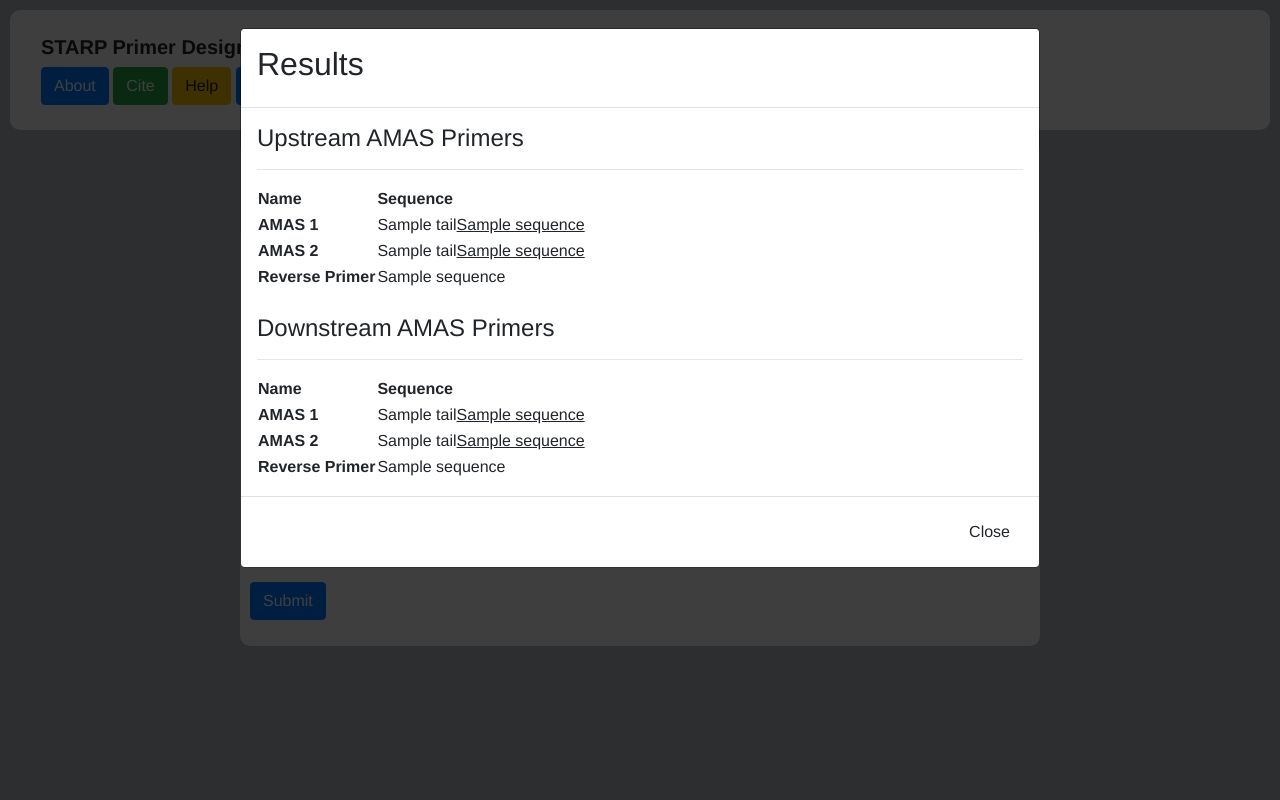
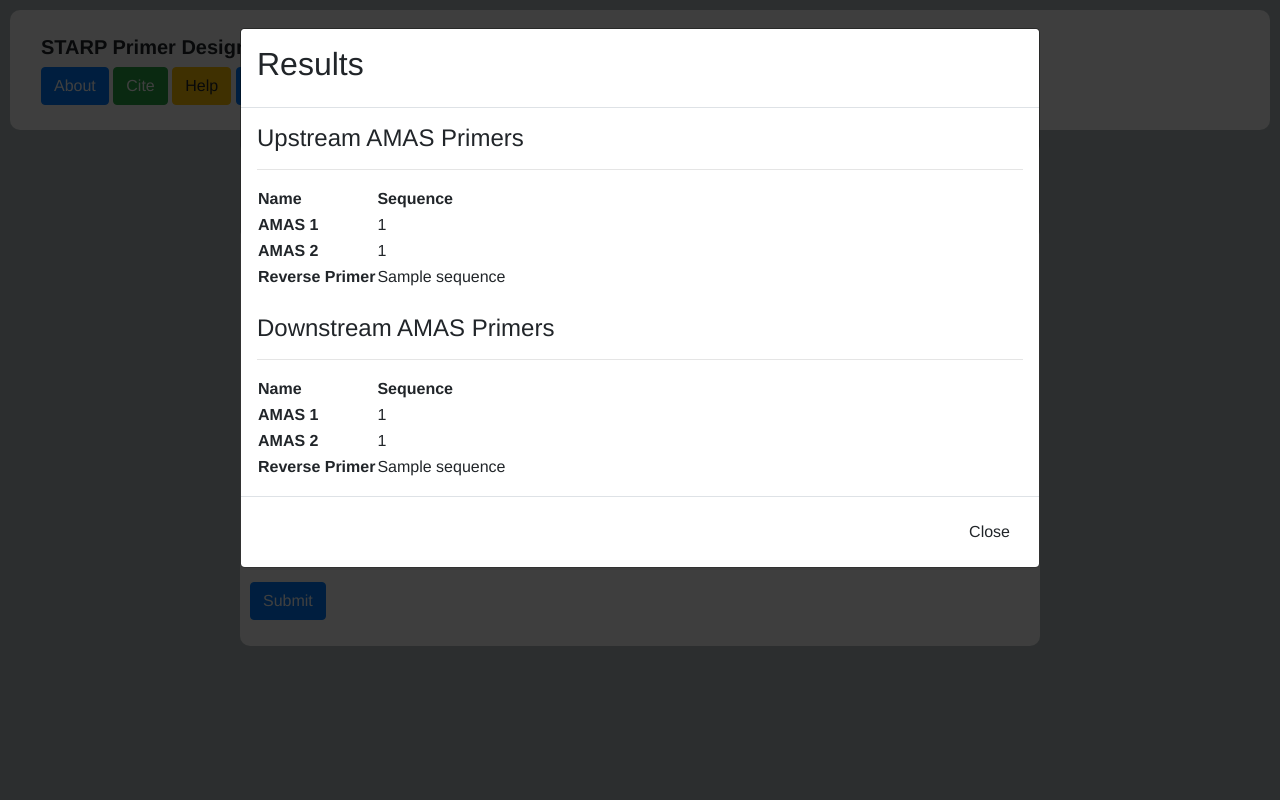
Before and after one commit to kalebburnham/USDAARS-primerlibweb, a Flask app: template primerlibweb/templates/starp.html in a window 1280 px wide. Run offline with Flask 2, Linux system fonts and the light colour scheme; the template is opened without the code that fills it: values that come from a table or form of the project are taken from there, most other values are stand-ins (such as "Sample title", 1, 10 or a date in 2020); some libraries are stand-ins or nearby versions.

Commit message:
Call str to display AMAS primers.

```diff
--- a/primerlibweb/templates/starp.html
+++ b/primerlibweb/templates/starp.html
@@ -157,13 +157,13 @@
                 <tr>
                   <td><b>AMAS 1</b></td>
                   <td>
-                    {{ pair[0][0].tail }}<u>{{ pair[0][0].sequence }}</u>
+                    {{ pair[0][0].__str__() }}
                   </td>
                 </tr>
                 <tr>
                   <td><b>AMAS 2</b></td>
                   <td>
-                    {{ pair[0][1].tail }}<u>{{ pair[0][1].sequence }}</u>
+                    {{ pair[0][1].__str__() }}
                   </td>
                 </tr>
                 <tr>
@@ -187,13 +187,13 @@
                 <tr>
                   <td><b>AMAS 1</b></td>
                   <td>
-                    {{ pair[0][0].tail }}<u>{{ pair[0][0].sequence }}</u>
+                    {{ pair[0][0].__str__() }}
                   </td>
                 </tr>
                 <tr>
                   <td><b>AMAS 2</b></td>
                   <td>
-                    {{ pair[0][1].tail }}<u>{{ pair[0][1].sequence }}</u>
+                    {{ pair[0][1].__str__() }}
                   </td>
                 </tr>
                 <tr>
```
